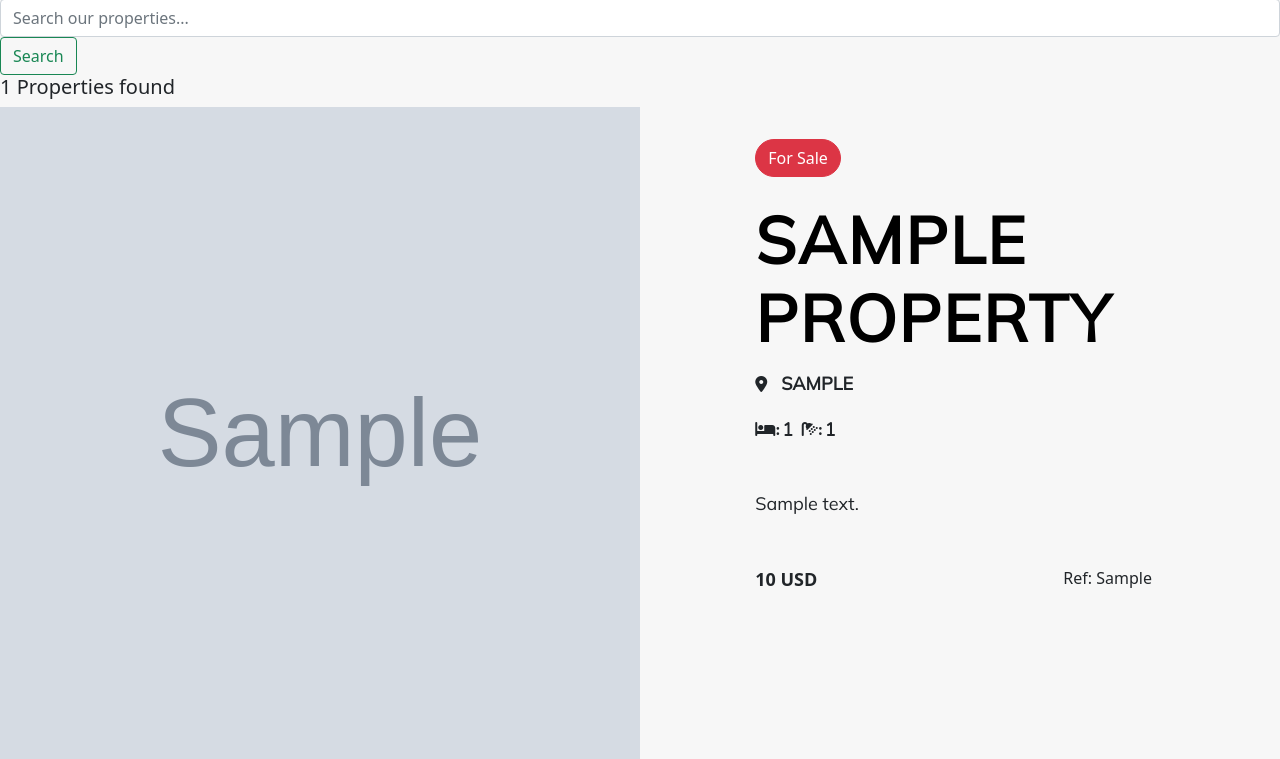
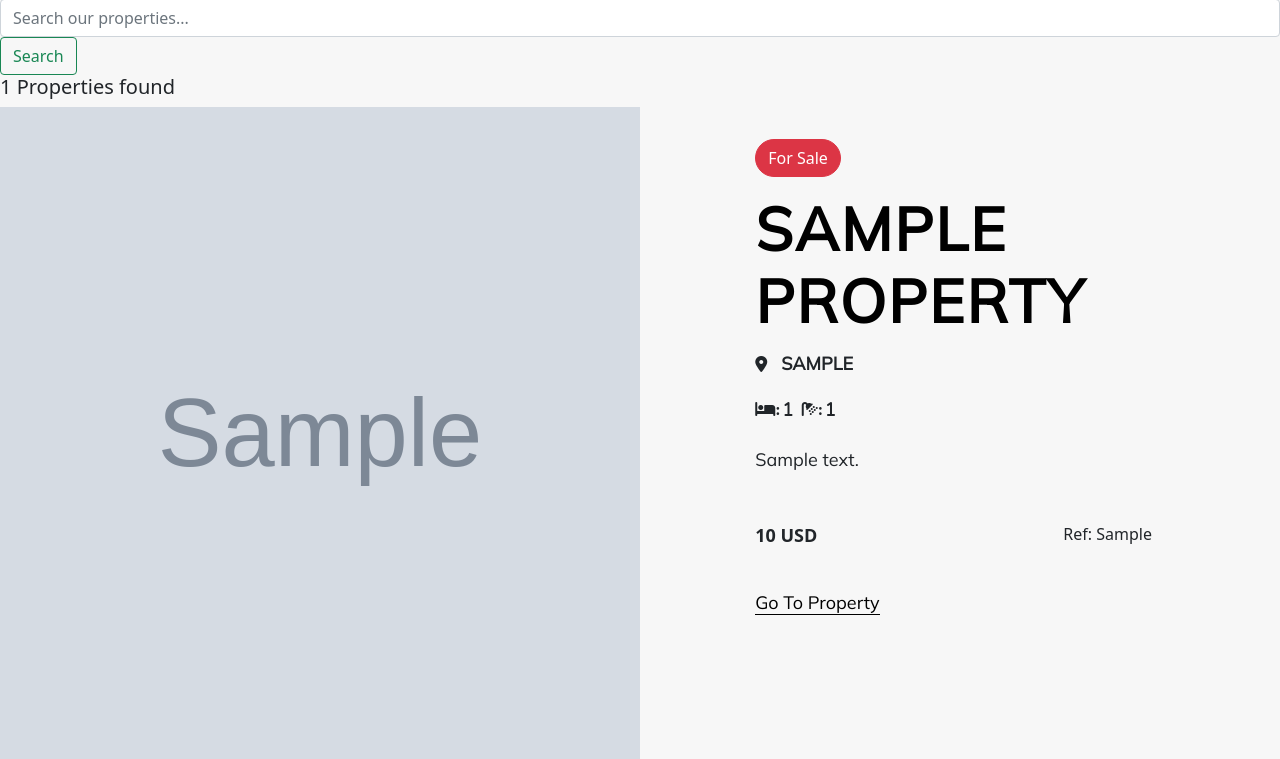
Before and after one commit to danielclements/infinity-casas, a Django app: page /all-properties/ in a window 1280 px wide. Shown: the part 243-1002 px from the top of the page. Run offline with Django 3.2, Linux system fonts and the light colour scheme; tables that the repository leaves empty hold one stand-in row (values such as "Sample post"); grey boxes marked "Sample" are stand-in pictures; some libraries are stand-ins or nearby versions.

Commit message:
margin / font changes to property search page

```diff
--- a/properies/static/properies/css/properties.css
+++ b/properies/static/properies/css/properties.css
@@ -72,7 +72,7 @@
 }
 
 .font-50{
-  font-size: 65px;
+  font-size: 60px;
   color: #000000;
 }
 
@@ -111,3 +111,16 @@
   display: flex;
   justify-content: space-between;
 }
+
+.property-link {
+  text-decoration: none;
+  color: #000000;
+  font-size: 18px;
+  border-bottom: #000000 1px solid;
+}
+
+.property-link:hover {
+
+  color: #bb2d3b;
+  border-color: #bb2d3b;
+}
--- a/properies/templates/properies/properties.html
+++ b/properies/templates/properies/properties.html
@@ -85,24 +85,24 @@
                 </div>
                 <div class="col-6 p-0 mt-3">
                     <div class="property-details">
-                        <div class="feature-container pt-3 mb-4">
+                        <div class="feature-container pt-3 mb-3">
                             <button class="btn btn-rounded btn-danger">For Sale</button>
                         </div>
                             <h1 class="property-title fw-bold mulish-400 font-50">{{ property.title }}</h1>
                             <i class="fa-solid fa-location-dot mb-4">
                                 <span class="mulish-400 property-town-font">{{ property.town }}</span>
                             </i>
-                            <div class="icon-container mb-5">
+                            <div class="icon-container mb-4">
                                 <i class="fa-solid fa-bed" style="padding-right: 5px;" >: {{property.Beds}} </i>
                                 <i class="fa-solid fa-shower">: {{property.bathrooms}}</i>
                             </div>
                             <p class="property-desc mulish-400 font-property-desc mb-5">{{property.desc}}</p>
-                            <div class="price">
+                            <div class="price mb-4">
                                 <p class="property-price-inner"> {{ property.price }} {{property.currency}}</p>
                                 <p class="ref-number"> Ref: {{ property.ref }}</p>
                             </div>
                             <div class="go-to-property">
-                                <a href="" class="property-link"></a>
+                                <a href="" class="property-link mulish-400">Go To Property</a>
                             </div>
                         </div>
                     </div>
```
